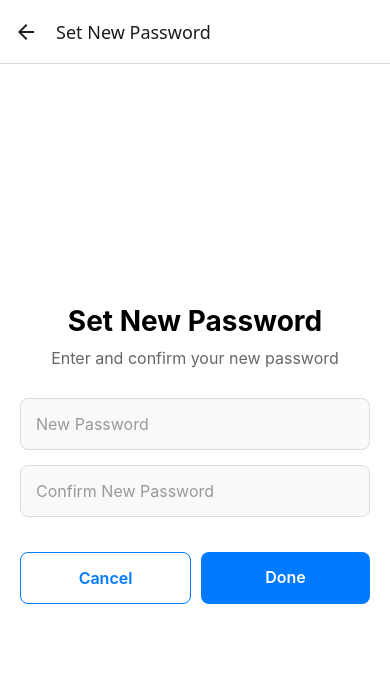
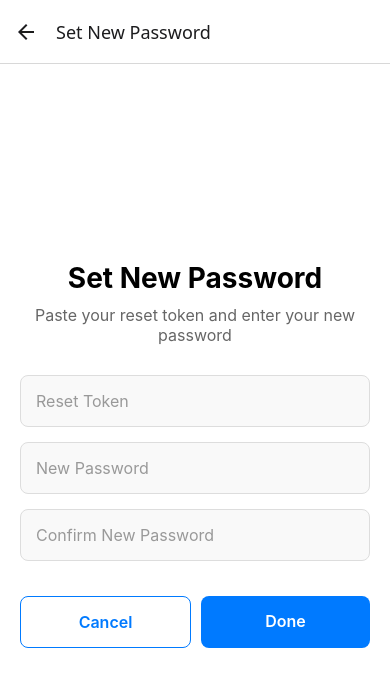
Before and after one commit to ethankrol/IntroToSweProject, a React Native app in the folder mobile/: screen /SetPasswordScreen in a window 390 px wide. Shown: the top 686 px of the page. Built offline with nearby package versions, Linux system fonts and the light colour scheme.

Commit message:
Functional Password reset complete and confirmation

```diff
--- a/mobile/App.tsx
+++ b/mobile/App.tsx
@@ -8,6 +8,7 @@ import EventDetailScreen from "./src/screens/EventDetailScreen";
 import EditEventScreen from "./src/screens/EditEventScreen";
 import ResetPasswordScreen from "./src/screens/ResetPasswordScreen";
 import SetPasswordScreen from './src/screens/SetPasswordScreen';
+import PasswordResetConfirmationScreen from "./src/screens/PasswordResetConfirmationScreen";
 
 type RootStackParamList = {
   Login: undefined;
@@ -16,6 +17,7 @@ type RootStackParamList = {
   EditEvent: undefined;
   ResetPassword: undefined;
   SetPasswordScreen: { token: string } | undefined;
+  PasswordResetConfirmationScreen: undefined;
 };
 
 const Stack = createNativeStackNavigator<RootStackParamList>();
@@ -48,6 +50,11 @@ export default function App() {
           component={SetPasswordScreen}
           options={{ title: "Set New Password" }}
         />
+        <Stack.Screen
+          name="PasswordResetConfirmationScreen"
+          component={PasswordResetConfirmationScreen}
+          options={{ title: "Password Changed" }}
+        />
       </Stack.Navigator>
     </NavigationContainer>
   );
--- /dev/null
+++ b/mobile/src/screens/PasswordResetConfirmationScreen.tsx
@@ -0,0 +1,25 @@
+import React from 'react';
+import { View, Text, TouchableOpacity, StyleSheet } from 'react-native';
+
+export default function PasswordResetConfirmationScreen({ navigation }: any) {
+  return (
+    <View style={styles.container}>
+      <Text style={styles.title}>Password Changed!</Text>
+      <Text style={styles.subtitle}>Your password has been successfully updated.</Text>
+      <TouchableOpacity
+        style={styles.button}
+        onPress={() => navigation.navigate('Login')}
+      >
+        <Text style={styles.buttonText}>Go to Login</Text>
+      </TouchableOpacity>
+    </View>
+  );
+}
+
+const styles = StyleSheet.create({
+  container: { flex: 1, justifyContent: 'center', alignItems: 'center', backgroundColor: '#fff' },
+  title: { fontSize: 28, fontWeight: 'bold', marginBottom: 10, color: '#007AFF' },
+  subtitle: { fontSize: 16, color: '#666', marginBottom: 30, textAlign: 'center' },
+  button: { backgroundColor: '#007AFF', padding: 15, borderRadius: 8, alignItems: 'center' },
+  buttonText: { color: '#fff', fontSize: 16, fontWeight: '600' },
+});
--- a/mobile/src/screens/ResetPasswordScreen.tsx
+++ b/mobile/src/screens/ResetPasswordScreen.tsx
@@ -1,5 +1,6 @@
 import React, { useState } from 'react';
 import { View, Text, TextInput, Button, StyleSheet, Alert } from 'react-native';
+import { API_BASE_URL } from '../config';
 
 export default function ResetPasswordScreen({ navigation }: any) {
   const [email, setEmail] = useState('');
@@ -11,27 +12,20 @@ export default function ResetPasswordScreen({ navigation }: any) {
     return;
   }
 
+  // Navigate immediately to SetPasswordScreen (without token)
+  navigation.navigate('SetPasswordScreen');
+
+  // Optionally, still send the request in the background
   try {
     setSending(true);
-      // Call backend to request password reset
-      const response = await fetch('http://localhost:8000/request-reset', {
+    await fetch(`${API_BASE_URL}/request-reset`, {
       method: 'POST',
       headers: { 'Content-Type': 'application/json' },
       body: JSON.stringify({ email })
     });
-
-      if (!response.ok) {
-        const error = await response.json();
-        Alert.alert('Error', error.detail || 'Unable to send reset email');
-        return;
-      }
-
-      Alert.alert('Success', 'A password reset email has been sent to your email address.', [
-        { text: 'OK', onPress: () => navigation.goBack() }
-      ]);
+    // You can show a message or handle errors if needed
   } catch (err) {
-      console.error(err);
-      Alert.alert('Error', 'Unable to connect to server. Please try again later.');
+    // Handle error if needed
   } finally {
     setSending(false);
   }
--- a/mobile/src/screens/SetPasswordScreen.tsx
+++ b/mobile/src/screens/SetPasswordScreen.tsx
@@ -6,7 +6,7 @@ import { API_BASE_URL } from '../config';
 
 type SetPasswordRouteParams = {
   SetPasswordScreen: {
-    token: string;
+    token?: string;
   };
 };
 
@@ -16,27 +16,31 @@ type NavigationProp = NativeStackNavigationProp<any>;
 export default function SetPasswordScreen() {
   const route = useRoute<SetPasswordScreenRouteProp>();
   const navigation = useNavigation<NavigationProp>();
-  const { token } = route.params || {};
-
+  const [token, setToken] = useState(route.params?.token || '');
   const [newPassword, setNewPassword] = useState('');
   const [confirmPassword, setConfirmPassword] = useState('');
   const [loading, setLoading] = useState(false);
 
   const handleDone = async () => {
+    if (!token) {
+      Alert.alert('Error', 'Please enter your reset token');
+      return;
+    }
     if (!newPassword || !confirmPassword) {
       Alert.alert('Error', 'Please fill in all fields');
       return;
     }
-
     if (newPassword !== confirmPassword) {
       Alert.alert('Error', 'Passwords do not match');
       return;
     }
-
     if (newPassword.length < 8) {
       Alert.alert('Error', 'Password must be at least 8 characters');
       return;
     }
+
+    navigation.navigate('PasswordResetConfirmationScreen');
+
 
     setLoading(true);
   try {
@@ -49,9 +53,7 @@ export default function SetPasswordScreen() {
     const data = await response.json();
 
     if (response.ok && data.ok) {
-        Alert.alert('Success', 'Password reset successfully', [
-          { text: 'OK', onPress: () => navigation.navigate('Login') }
-        ]);
+      navigation.navigate('PasswordResetConfirmationScreen');
     } else {
       Alert.alert('Error', data.detail || 'Failed to reset password');
     }
@@ -76,7 +78,17 @@ export default function SetPasswordScreen() {
   return (
     <View style={styles.container}>
       <Text style={styles.title}>Set New Password</Text>
-      <Text style={styles.subtitle}>Enter and confirm your new password</Text>
+      <Text style={styles.subtitle}>Paste your reset token and enter your new password</Text>
+
+      <TextInput
+        style={styles.input}
+        placeholder="Reset Token"
+        placeholderTextColor="#999"
+        value={token}
+        onChangeText={setToken}
+        autoCapitalize="none"
+        editable={!loading}
+      />
 
       <TextInput
         style={styles.input}
```
Also changed, not shown: 1 other file (tests, documents, lock files or other folders). Lines whose indentation alone changed are shown as unchanged.
